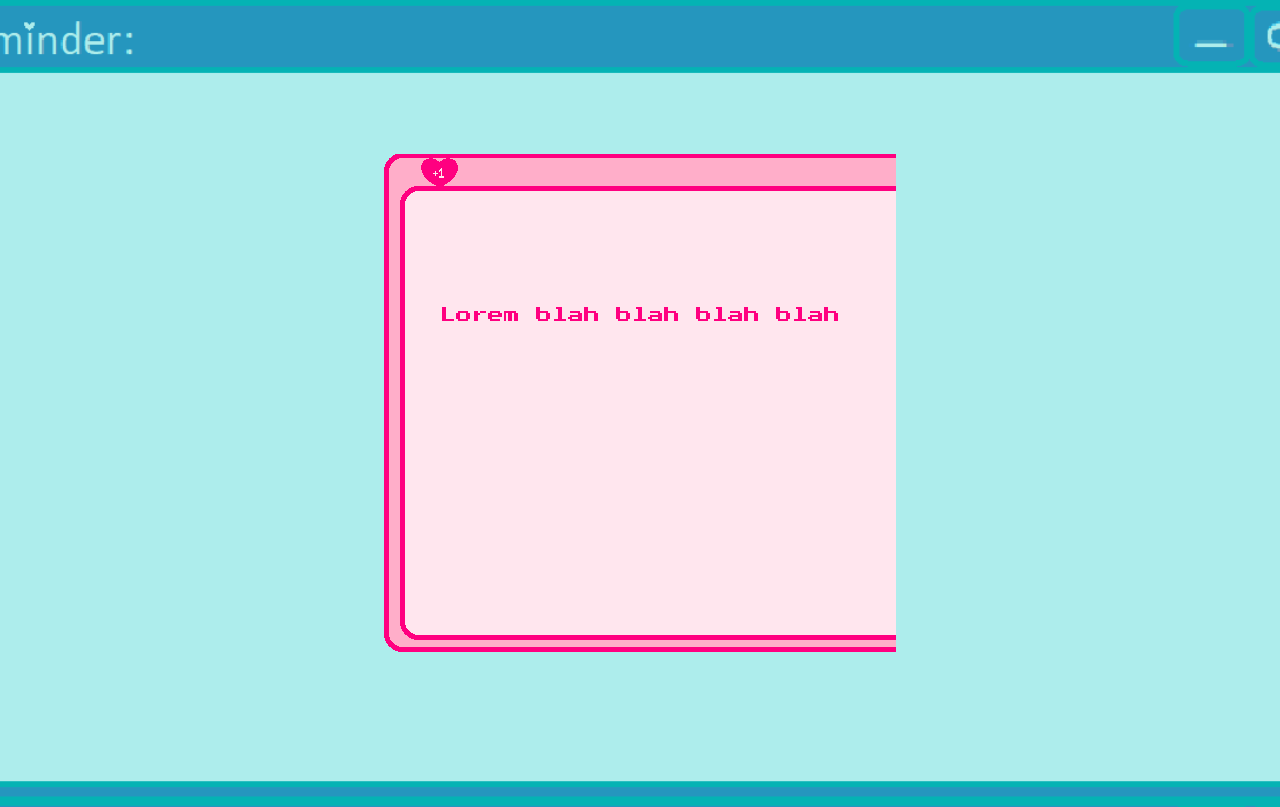
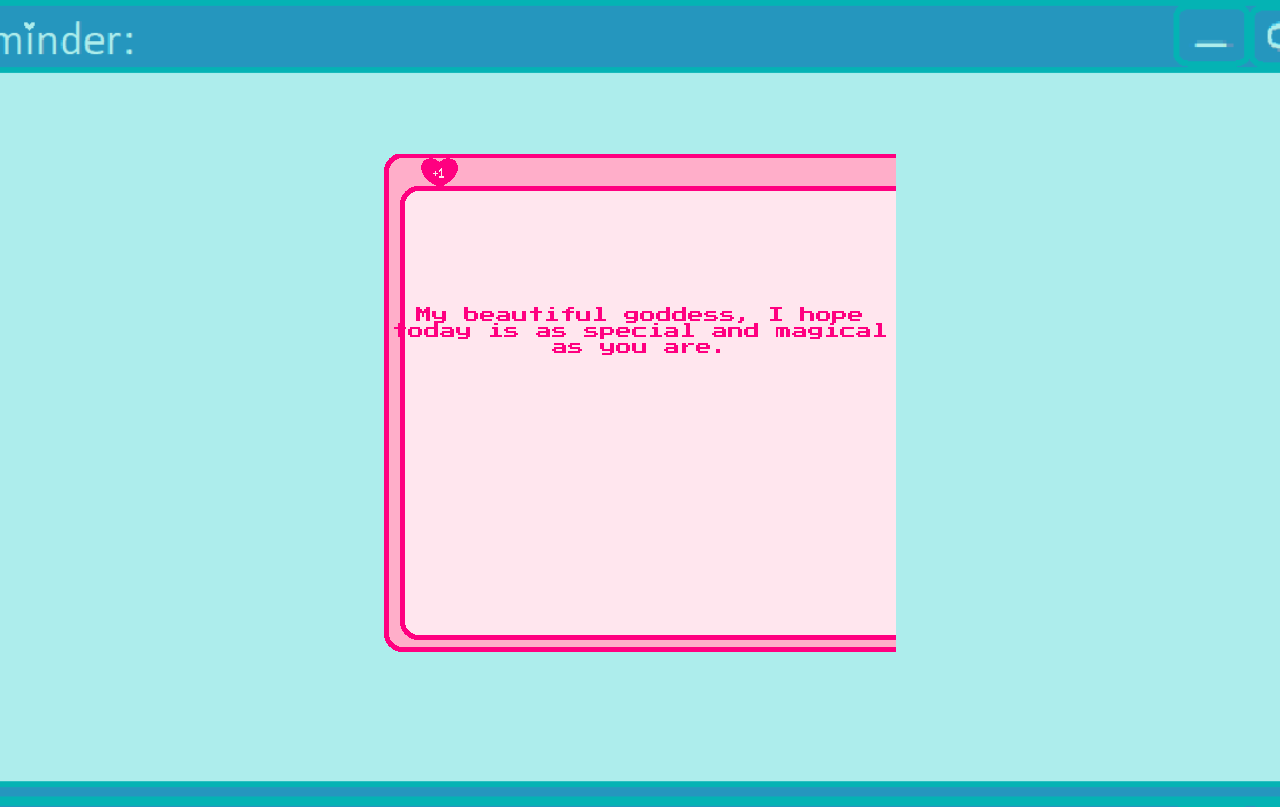
Before and after one commit to scampcoder/i-love-ashley-linder, a React (Create React App) app: page / in a window 1280 px wide. Built offline with nearby package versions, Linux system fonts and the light colour scheme.

Commit message:
set up random text logic

```diff
--- a/public/compliments.js
+++ b/src/compliments.js
@@ -1,6 +1,6 @@
 import {nanoid} from 'nanoid'
 
-export default [
+const compliments = [
     {
         id: nanoid(),
         type: "compliment",
@@ -12,3 +12,5 @@ export default [
         text: "Hey bish. Whatever you're going through right now, you're gonna do great. You're amazing and I love you so much"
     }
 ]
+
+export default compliments;
--- a/src/components/ComplimentComponent.js
+++ b/src/components/ComplimentComponent.js
@@ -1,9 +1,13 @@
 import React from 'react'
+import compliments from '../compliments'
 
 export default function Compliment() {
+    const randomIndex = Math.floor(Math.random() * compliments.length)
+    const complimentText = compliments[randomIndex].text;
+
     return (
         <div className='compliment-container'>
-            <p className='compliment'>Lorem blah blah blah blah</p>
+            <p className='compliment'>{complimentText}</p>
         </div>
     )
 }
```
